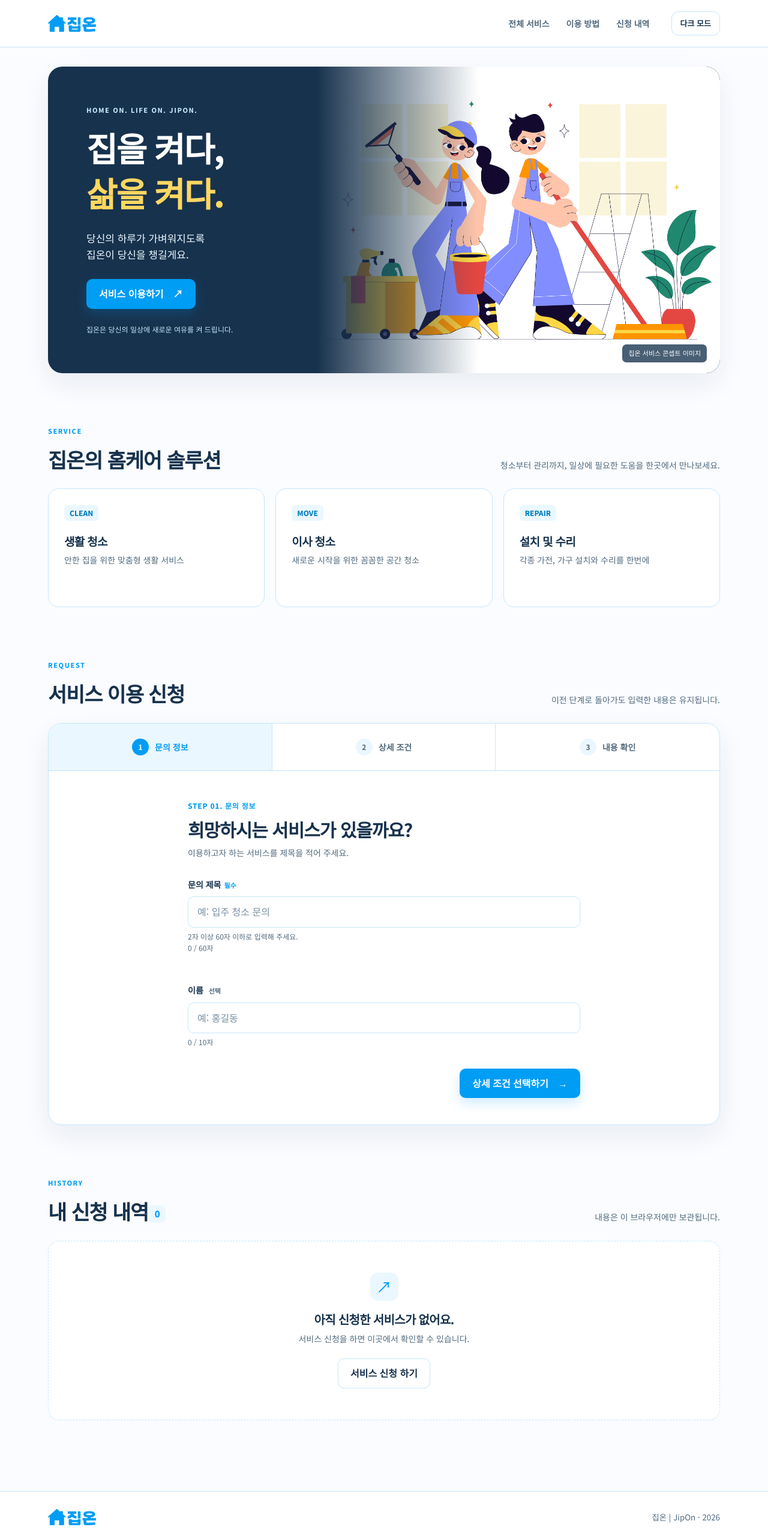
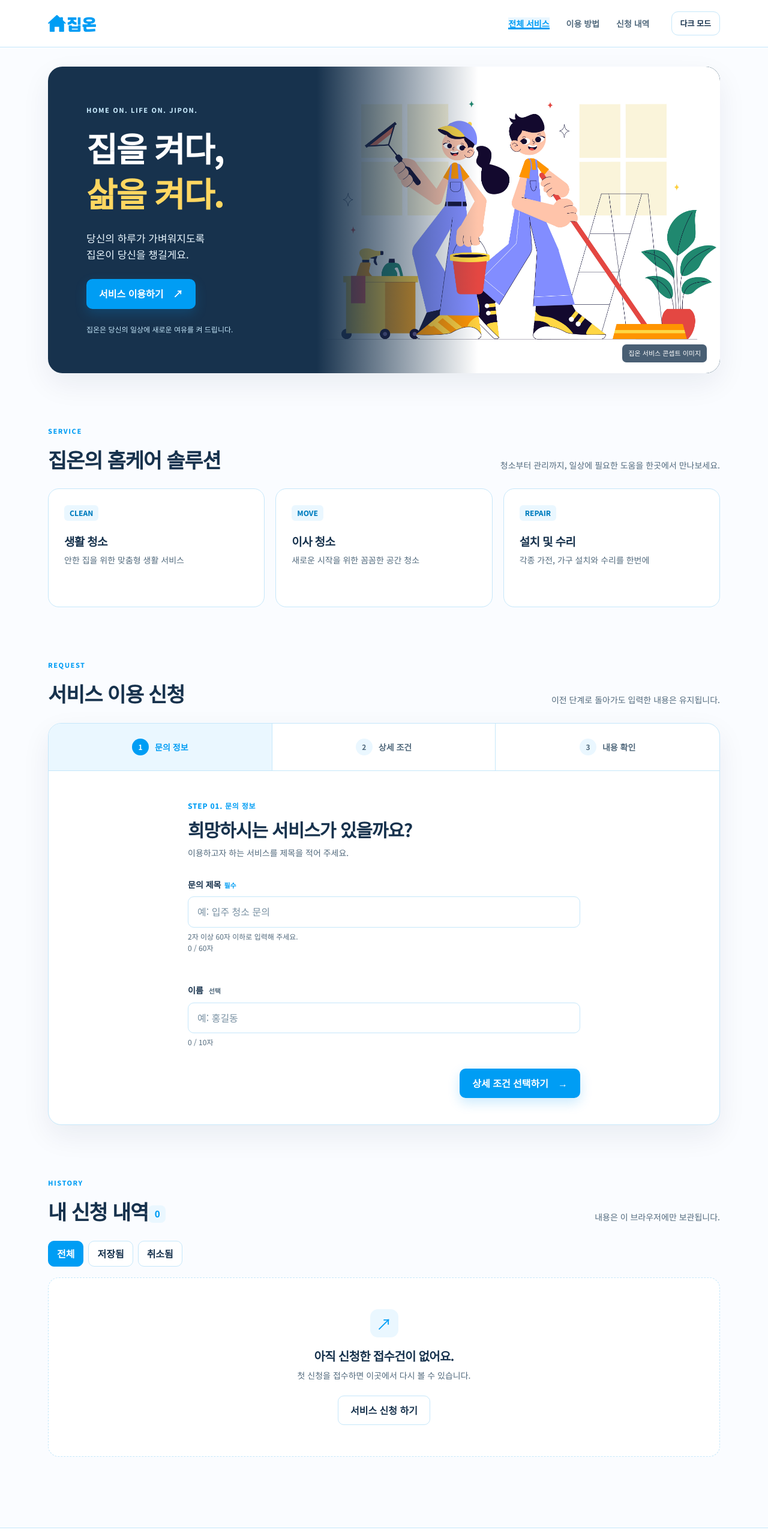
Before and after one commit to godam15147/uiuxprogramming, a plain HTML site: page index.html in a window 1280 px wide. Shown: the top 2560 px of the page at 60% size. Drawn offline with Linux system fonts and the light colour scheme.

Commit message:
10주차 코드 업데이트

```diff
--- a/index.html
+++ b/index.html
@@ -19,10 +19,17 @@
                 <img src="assets/image/Logo_blue.png" alt="집온 JipOn" width="512" height="124">
                 <img src="assets/image/Logo_white.png" alt="집온 JipOn" width="512" height="124" class="logo-dark" aria-hidden="true">
             </a>
-            <nav aria-label="주요 메뉴">
-                <a href="#about">전체 서비스</a>
-                <a href="#planner">이용 방법</a>
-                <a href="#archive">신청 내역</a>
+
+            <button id="menu-toggle" class="menu-toggle" type="button" aria-controls="main-nav" aria-expanded="false">
+                메뉴 열기
+            </button>
+
+            <nav id="main-nav" class="main-nav" aria-label="주요 메뉴">
+                <ul>
+                    <li><a href="#about">전체 서비스</a></li>
+                    <li><a href="#planner">이용 방법</a></li>
+                    <li><a href="#archive">신청 내역</a></li>
+                </ul>
             </nav>
             <button id="theme-button" class="theme-button" type="button" aria-pressed="false">다크 모드</button>
         </div>
@@ -193,6 +200,19 @@
                 </div>
                 <p>내용은 이 브라우저에만 보관됩니다.</p>
             </div>
+
+            <div class="plan-filters" role="group" aria-label="표시 범위">
+                <button class="filter-button is-active" type="button" data-filter="all" aria-pressed="true">
+                    전체
+                </button>
+                <button class="filter-button" type="button" data-filter="active" aria-pressed="false">
+                    저장됨
+                </button>
+                <button class="filter-button" type="button" data-filter="cancelled" aria-pressed="false">
+                    취소됨
+                </button>
+            </div>
+
             <p id="archive-status" class="archive-status" role="status" aria-live="polite"></p>
             <div id="empty-state" class="empty-state">
                 <span class="empty-icon" aria-hidden="true">↗</span>
--- a/script.js
+++ b/script.js
@@ -17,6 +17,14 @@ const emptyState = document.querySelector("#empty-state");
 const planCount = document.querySelector("#plan-count");
 const archiveStatus = document.querySelector("#archive-status");
 const planDialog = document.querySelector("#plan-dialog");
+
+const navLinks = document.querySelectorAll(".main-nav a");
+
+const menuToggle = document.querySelector("#menu-toggle");
+const mainNav = document.querySelector("#main-nav");
+
+const filterButtons = document.querySelectorAll(".filter-button");
+let currentFilter = "all";
 
 const saveButton = document.querySelector("#save-plan");
 const submitStatus = document.querySelector("#submit-status");
@@ -244,15 +252,79 @@ function createText(tag, className, content) {
   return element;
 }
 
+function updateCurrentNav() {
+  const currentHash = window.location.hash;
+
+  navLinks.forEach((link) => {
+    const current = currentHash
+    ? link.getAttribute("href") === currentHash
+    : link === navLinks[0];
+
+  link.classList.toggle("is-current", current);
+
+  if (current) {
+    link.setAttribute("aria-current", "page");
+  } else {
+    link.removeAttribute("aria-current");
+  }
+  });
+}
+
+window.addEventListener("hashchange", updateCurrentNav);
+updateCurrentNav();
+
+menuToggle.addEventListener("click", () => {
+  const isOpen = mainNav.classList.toggle("is-open");
+
+  menuToggle.textContent = isOpen ? "메뉴 닫기" : "메뉴 열기"
+  menuToggle.setAttribute("aria-expanded", String(isOpen));
+});
+
+navLinks.forEach((link) => {
+  link.addEventListener("click", () => {
+    mainNav.classList.remove("is-open");
+    menuToggle.textContent = "메뉴 열기";
+    menuToggle.setAttribute("aria-expanded", "false");
+  });
+});
+
+function getVisivlePlans() {
+  return plans.filter((plan) => {
+    if(currentFilter === "all") return true;
+    if(currentFilter === "cancelled") return plan.cancelled;
+    return !plan.cancelled;
+  });
+}
+
 function renderPlans() {
+  const visivlePlans = getVisivlePlans();
+
   planList.replaceChildren();
-  emptyState.hidden = plans.length !== 0;
-  planList.hidden = plans.length === 0;
-  const activeCount = plans.filter((plan) => !plan.cancelled).length;
-  planCount.textContent = String(activeCount);
-  planCount.setAttribute("aria-label", `진행 중인 계획 ${activeCount}개`);
+  emptyState.hidden = visivlePlans.length !== 0;
+  planList.hidden = visivlePlans.length === 0;
 
-  plans.forEach((plan) => {
+  const emptyTitle = emptyState.querySelector("h3");
+  const emptyDescription = emptyState.querySelector("p");
+  const emptyAction = emptyState.querySelector("a");
+
+  if (visivlePlans.length === 0) {
+    const filtered = currentFilter !== "all";
+    emptyTitle.textContent = filtered
+      ? "선택한 상태의 신청건이 없어요."
+      : "아직 신청한 접수건이 없어요.";
+      emptyDescription.textContent = filtered
+      ? "다른 상태를 선택해 보세요."
+      : "첫 신청을 접수하면 이곳에서 다시 볼 수 있습니다.";
+    emptyAction.hidden = filtered;
+  }
+
+  planCount.textContent = string(visivlePlans);
+  planCount.setAttribute(
+    "aria-laber",
+    `현재 표시 중인 신청건 ${visiblePlans.length}개`
+  );
+
+  visivlePlans.forEach((plan) => {
     const card = document.createElement("li");
     card.className = `plan-card${plan.cancelled ? " is-cancelled" : ""}`;
     const top = document.createElement("div");
@@ -280,6 +352,19 @@ function renderPlans() {
     planList.append(card);
   });
 }
+
+filterButtons.forEach((button) => {
+  button.addEventListener("click", () => {
+    currentFilter = button.dataset.filter;
+
+    filterButtons.forEach((item) => {
+      const selected = item === button;
+      item.selected.toggle("is-active", selected);
+      item.setAttribute("aria-pressed", String(selected));
+    });
+    renderPlans();
+  });
+});
 
 planList.addEventListener("click", (event) => {
   const button = event.target.closest("button[data-action]");
--- a/style.css
+++ b/style.css
@@ -49,9 +49,50 @@ p { color: var(--muted); }
 .brand-logo-dark {
   display: none;
 }
-.site-header nav { display: flex; align-items: center; gap: 28px; margin-left: auto; }
-.site-header nav a { color: var(--muted); font-size: 14px; font-weight: 700; text-decoration: none; white-space: nowrap; }
-.site-header nav a:hover { color: var(--blue); }
+
+.main-nav {
+  margin-left: auto;
+}
+
+.main-nav ul {
+  display: flex;
+  align-items: center;
+  gap: 28px;
+  margin: 0;
+  padding: 0;
+  list-style: none;
+}
+
+.main-nav a {
+  color: var(--muted);
+  font-size: 14px;
+  font-weight: 700;
+  text-decoration: none;
+  white-space: nowarp;
+}
+
+.main-nav a:hover {
+  color: var(--blue);
+}
+
+.main-nav a.is-current{
+  color: var(--blue);
+  background: var(--lavender);
+  box-shadow: inset 0 -3px 0 var(--blue);
+}
+
+.menu-toggle{
+  display: none;
+  min-height: 40px;
+  margin-left: auto;
+  padding: 7px 14px;
+  border: 1px solid var(--line);
+  border-radius: 11px;
+  background: var(--surface);
+  color: var(--ink);
+  font-weight: 700;
+}
+
 .theme-button { flex: none; min-height: 40px; padding: 7px 14px; border: 1px solid var(--line); border-radius: 11px; background: var(--surface); color: var(--ink); font-size: 13px; font-weight: 700; }
 .theme-button:hover { border-color: var(--blue); color: var(--blue); }
 
@@ -195,6 +236,28 @@ p { color: var(--muted); }
 
 .archive-section { padding-bottom: 30px; }
 .count-badge { display: inline-grid; place-items: center; min-width: 29px; height: 29px; padding: 0 7px; border-radius: 8px; color: var(--blue); background: var(--lavender); font-size: 15px; vertical-align: middle; }
+
+.plan-filters {
+  display: flex;
+  flex-wrap: wrap;
+  gap: 8px;
+  margin-bottom: 18px;
+}
+.filter-button{
+  min-height: 42px;
+  padding: 8px 14px;
+  border: 1px solid var(--line);
+  border-radius: 10px;
+  background: var(--surface);
+  color: var(--ink);
+  font-weight: 700;
+}
+.filter-button.is-active{
+  border-color: var(--blue);
+  background: var(--blue);
+  color: #FFFFFF;
+}
+
 .archive-status { margin: 0 0 18px; color: var(--blue); font-size: 14px; font-weight: 700; }
 .archive-status:empty { display: none; }
 .empty-state { padding: 52px 24px; border: 1px dashed #C5E7FA; border-radius: 18px; background: var(--surface); text-align: center; }
@@ -267,8 +330,35 @@ body.dark .brand img.logo-dark {
   .container { width: min(100% - 32px, 1120px); }
   .header-inner { flex-wrap: wrap; justify-content: space-between; gap: 0 12px; padding-block: 10px; }
   .brand img { width: 112px; }
-  .site-header nav { order: 3; justify-content: space-between; width: 100%; gap: 9px; padding-top: 9px; }
-  .site-header nav a { font-size: 12px; }
+
+  .menu-toggle {
+    display: inline-flex;
+    align-items: center;
+    justify-content: center;
+  }
+  .site-header .main-nav{
+    display: none;
+    order: 3;
+    width: 100%;
+    margin-left: 0;
+  }
+  .site-header .main-nav.is-open{
+    display: block;
+  }
+  .main-nav ul{
+    display: grid;
+    grid-template-columns: 1fr;
+    gap: 8px;
+    padding-top: 10px;
+  }
+  .main-nav a{
+    display: block;
+    min-height: 44px;
+    padding: 10px 12px;
+    border-radius: 9px;
+    font-size: 14px;
+  }
+
   .theme-button { min-height: 35px; padding: 5px 10px; font-size: 12px; }
   .hero { margin-top: 16px; border-radius: 17px; }
   .hero-copy { min-height: 0; padding: 30px 24px; }
```
Also changed, not shown: 1 other file.
